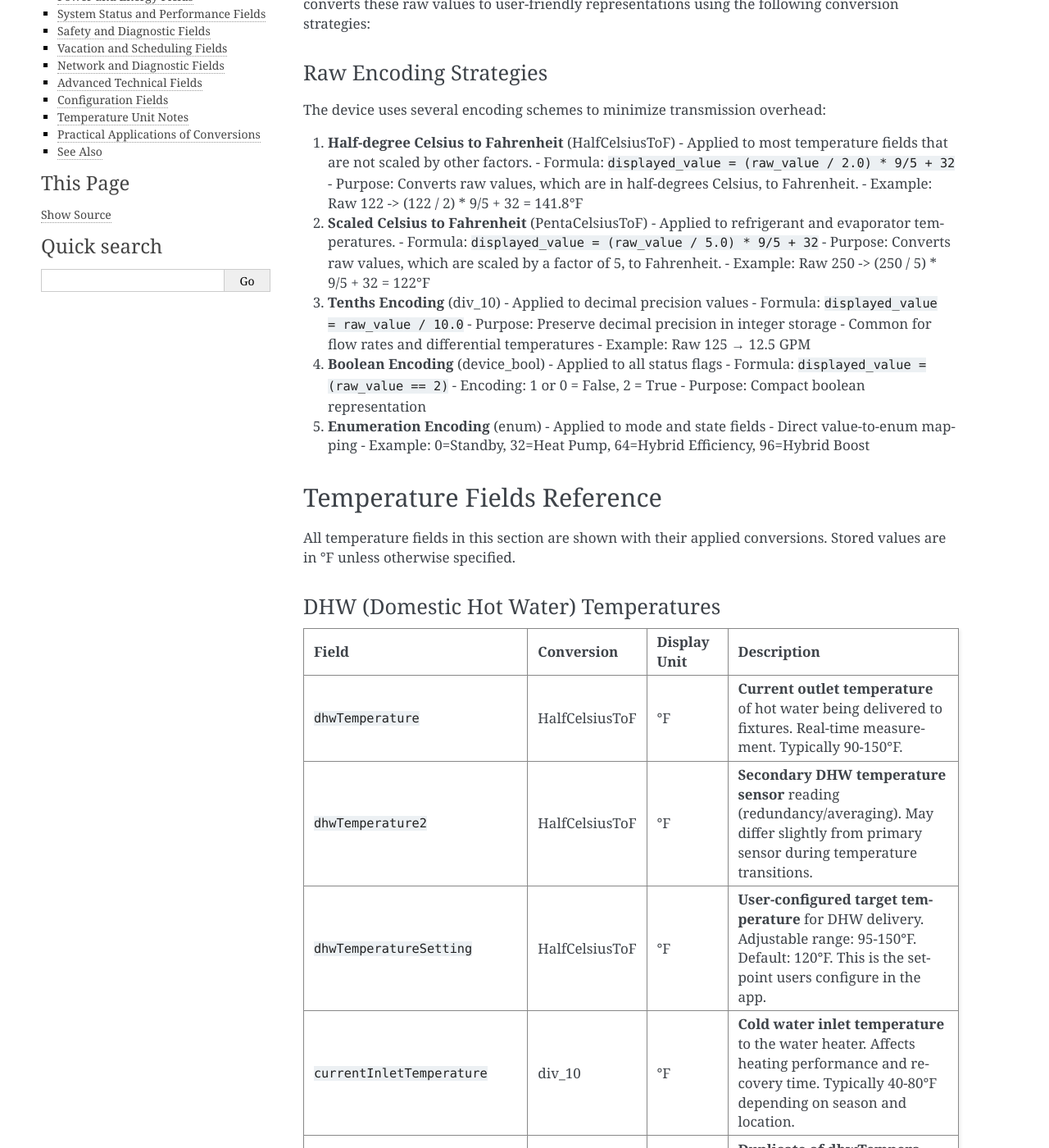
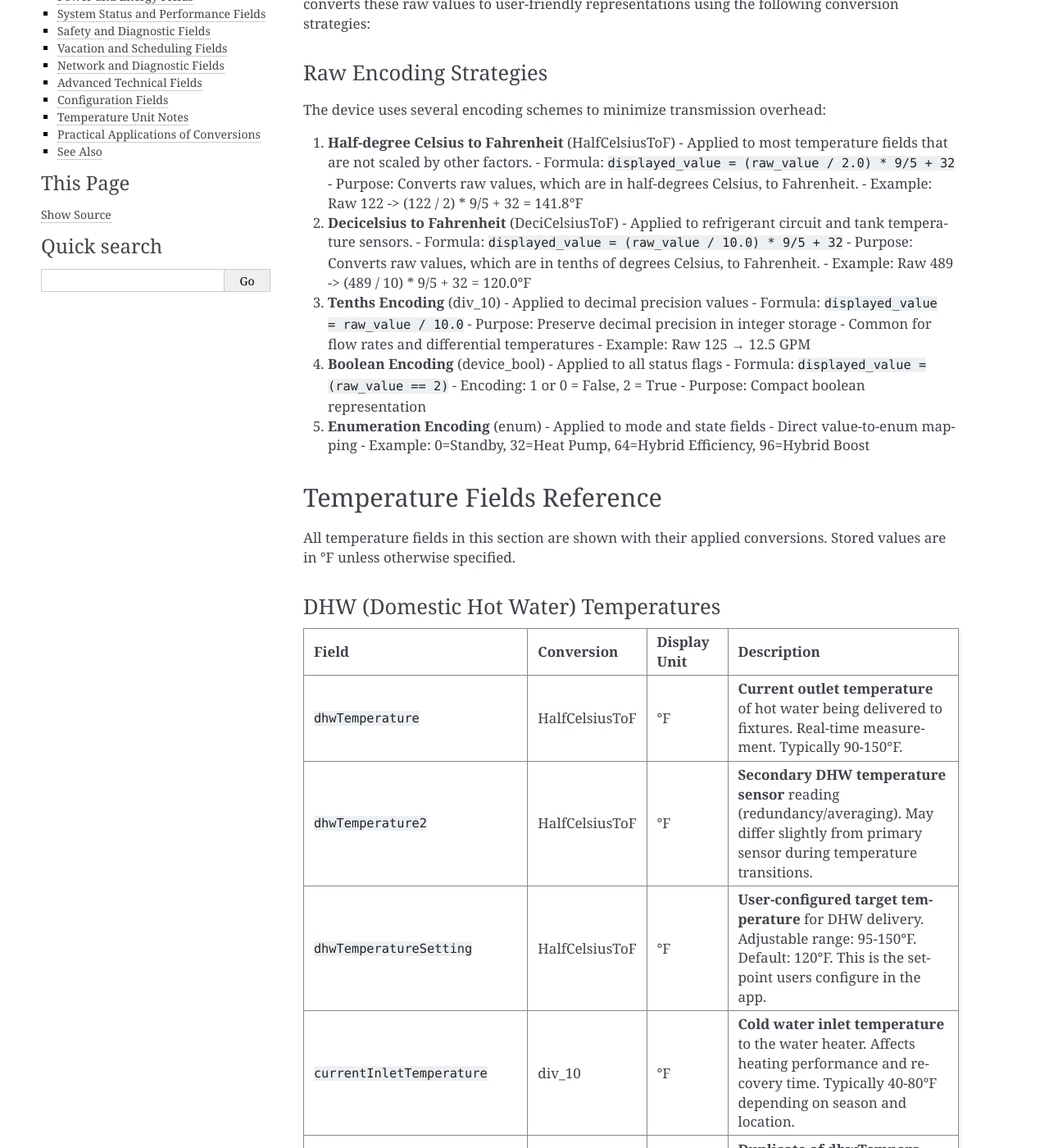
Before and after one commit to eman/nwp500-python, a Sphinx documentation site: the page built from docs/protocol/data_conversions.rst, in a window 1280 px wide and 1400 px high, scrolled down 403 px. Shown: the whole window at 82% size. Built offline with Sphinx 7.4.7, drawn with Linux system fonts in a browser that asks for light colours; some of the changed text lies outside the part shown.

Commit message:
Fix: Correct temperature conversion formula for 8 sensor fields
The v6.0.4 change incorrectly converted these fields from DeciCelsiusToF
(÷10) to PentaCelsiusToF (÷5), causing temperatures to display ~100°F
higher than expected.

Fixed fields:
- tank_upper_temperature, tank_lower_temperature (water sensors)
- discharge_temperature, suction_temperature, evaporator_temperature,
  ambient_temperature (refrigerant sensors)
- target_super_heat, current_super_heat (superheat values)

Root cause: These fields use decicelsius encoding (tenths of a degree
Celsius), not pentacelsius (fifths). The correct conversion formula is:
  (raw_value / 10.0) * 9/5 + 32

Impact: Temperature fields now display correct values:
- Tank temps: ~120°F (was ~220°F)
- Discharge temp: 120-180°F (was 220-280°F)
- All values now in physically realistic ranges

Changes:
- Renamed PentaCelsiusToF -> DeciCelsiusToF with correct formula
- Updated 8 field type annotations to use DeciCelsiusToF
- Updated test to verify conversion (raw 489 -> 120°F)
- Updated documentation in data_conversions.rst and device_status.rst
- Updated CHANGELOG.rst with v6.0.5 entry

```diff
--- a/docs/protocol/data_conversions.rst
+++ b/docs/protocol/data_conversions.rst
@@ -24,11 +24,11 @@
    - Purpose: Converts raw values, which are in half-degrees Celsius, to Fahrenheit.
    - Example: Raw 122 -> (122 / 2) * 9/5 + 32 = 141.8°F
 
-2. **Scaled Celsius to Fahrenheit** (PentaCelsiusToF)
-   - Applied to refrigerant and evaporator temperatures.
-   - Formula: ``displayed_value = (raw_value / 5.0) * 9/5 + 32``
-   - Purpose: Converts raw values, which are scaled by a factor of 5, to Fahrenheit.
-   - Example: Raw 250 -> (250 / 5) * 9/5 + 32 = 122°F
+2. **Decicelsius to Fahrenheit** (DeciCelsiusToF)
+   - Applied to refrigerant circuit and tank temperature sensors.
+   - Formula: ``displayed_value = (raw_value / 10.0) * 9/5 + 32``
+   - Purpose: Converts raw values, which are in tenths of degrees Celsius, to Fahrenheit.
+   - Example: Raw 489 -> (489 / 10) * 9/5 + 32 = 120.0°F
 
 3. **Tenths Encoding** (div_10)
    - Applied to decimal precision values
@@ -97,11 +97,11 @@
      - Display Unit
      - Description
    * - ``tankUpperTemperature``
-     - PentaCelsiusToF
+     - DeciCelsiusToF
      - °F
      - **Upper tank sensor temperature**. Indicates stratification - hot water at top for quick delivery. Typically hottest point in tank.
    * - ``tankLowerTemperature``
-     - PentaCelsiusToF
+     - DeciCelsiusToF
      - °F
      - **Lower tank sensor temperature**. Indicates bulk tank temperature and heating progress. Typically cooler than upper sensor.
 
@@ -121,27 +121,27 @@
      - Display Unit
      - Description
    * - ``dischargeTemperature``
-     - PentaCelsiusToF
+     - DeciCelsiusToF
      - °F
      - **Compressor discharge temperature**. Temperature of refrigerant exiting the compressor. Typically 120-180°F. High values indicate high system pressure; low values indicate efficiency issues.
    * - ``suctionTemperature``
-     - PentaCelsiusToF
+     - DeciCelsiusToF
      - °F
      - **Compressor suction temperature**. Temperature of refrigerant entering the compressor. Typically 40-60°F. Affects superheat calculation.
    * - ``evaporatorTemperature``
-     - PentaCelsiusToF
+     - DeciCelsiusToF
      - °F
      - **Evaporator coil temperature**. Where heat is extracted from ambient air. Typically 20-50°F. Lower outdoor air temperature reduces evaporator efficiency.
    * - ``ambientTemperature``
-     - PentaCelsiusToF
+     - DeciCelsiusToF
      - °F
      - **Ambient air temperature** measured at heat pump inlet. Directly affects system performance. At freezing (32°F), heat pump efficiency drops significantly.
    * - ``targetSuperHeat``
-     - PentaCelsiusToF
+     - DeciCelsiusToF
      - °F
      - **Target superheat setpoint**. Desired temperature difference between suction and evaporator ensuring complete refrigerant vaporization. Typically 10-20°F.
    * - ``currentSuperHeat``
-     - PentaCelsiusToF
+     - DeciCelsiusToF
      - °F
      - **Measured superheat value**. Actual temperature difference. Deviation from target indicates EEV (Electronic Expansion Valve) control issues.
 
```
Also changed, not shown: CHANGELOG.rst (+30 -0 lines), docs/protocol/device_status.rst (+8 -8 lines), 2 other files.
